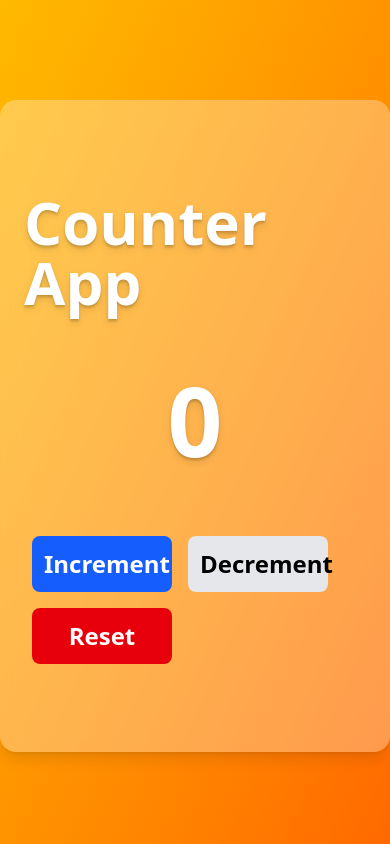
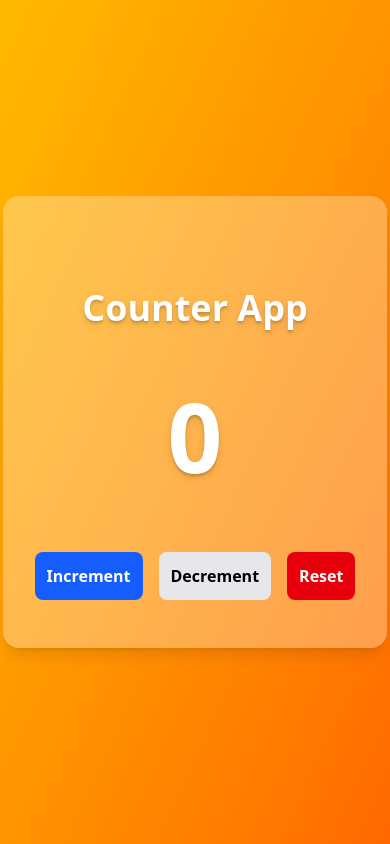
Before and after one commit to saitejavadagam/React-mini-projects, a React (Vite) app: page /counter in a window 390 px wide. Built offline with nearby package versions, Linux system fonts and the light colour scheme.

Commit message:
Fix: styling of counter and digital clock

```diff
--- a/src/components/Navbar.jsx
+++ b/src/components/Navbar.jsx
@@ -5,7 +5,7 @@ import { House } from 'lucide-react';
 const Navbar = ({ gradient }) => {
   return (
     <nav
-      className={`${gradient} navbar relative md:h-15 text-white font-semibold text-2xl flex items-center flex-col py-5 md:flex-row px-15 gap-10 shadow-md shadow-black/30 text-shadow-md z-10
+      className={`${gradient} navbar relative md:h-15 text-white font-semibold text-2xl md:flex items-center flex-col py-5 md:flex-row px-15 gap-10 shadow-md shadow-black/30 text-shadow-md z-10
           hidden
         `}
     >
--- a/src/pages/AnalogClock.jsx
+++ b/src/pages/AnalogClock.jsx
@@ -34,8 +34,8 @@ const AnalogClock = ({setGradient}) => {
   }, []);
 
   return (
-    <div style={{ textAlign: "center" }} className='bg-white'>
-      <h3>{time.toLocaleTimeString()}</h3>
+    <div style={{ textAlign: "center" }} className='bg-white min-h-screen'>
+      <h3>{time.toLocaleTimeString('en-US',{hour12:true})}</h3>
       <svg viewBox="0 0 160 100" width="100vw" height="90vh">
         <g transform="translate(80,50)" fontSize={fontSize}>
           <circle r="42" fill="none" stroke="black" strokeWidth="2" />
--- a/src/pages/Counter.jsx
+++ b/src/pages/Counter.jsx
@@ -5,16 +5,16 @@ const Counter = ({setGradient}) => {
 
   const [count,setCount] = useState(0);
 
-  const btnBase = 'rounded-lg p-3 font-semibold text-2xl m-2 w-35';
+  const btnBase = 'rounded-lg p-3 font-semibold text-md md:text-2xl m-2 md:w-35';
   const gradient = "bg-linear-to-r to-amber-600 from-orange-600";
   useEffect(()=>{
     setGradient(gradient);
   },[])
 
   return (
-    <div className="min-h-screen bg-linear-to-br from-amber-400 to-orange-500 pt-25">
-      <div className='bg-white/30 backdrop-blur-md flex flex-col items-center gap-5 text-white px-6 py-3 rounded-2xl shadow-lg text-shadow-lg max-w-2xl mx-auto pb-20'>
-      <h1 className='text-6xl font-bold mt-20'>Counter App</h1>
+    <div className="min-h-screen flex justify-center items-center bg-linear-to-br from-amber-400 to-orange-500">
+      <div className='bg-white/30 backdrop-blur-md flex flex-col items-center gap-5 text-white px-6 py-3 rounded-2xl shadow-lg text-shadow-lg max-w-2xl pb-10'>
+      <h1 className='text-4xl md:text-6xl font-bold mt-20'>Counter App</h1>
       <h1 className='text-8xl font-bold mt-10'>{count}</h1>
 
       <div className='text-white mt-10'>
--- a/src/pages/Home.jsx
+++ b/src/pages/Home.jsx
@@ -23,7 +23,7 @@ const cards = [
     },
     {
         title: "Todo List",
-        path: "/todo",
+        path: "/todolist",
         image: cardImages.todo_list,
         description: "Manage your tasks",
     },
@@ -51,7 +51,7 @@ export default function Home({ setGradient }) {
 
     return (
         <div
-            className="min-h-screen bg-linear-to-b from-[#173670] to-[#2c6eb9]"
+            className="min-h-screen bg-linear-to-b from-[#173670] to-[#2c6eb9] py-10"
         >
 
             <h1
```
